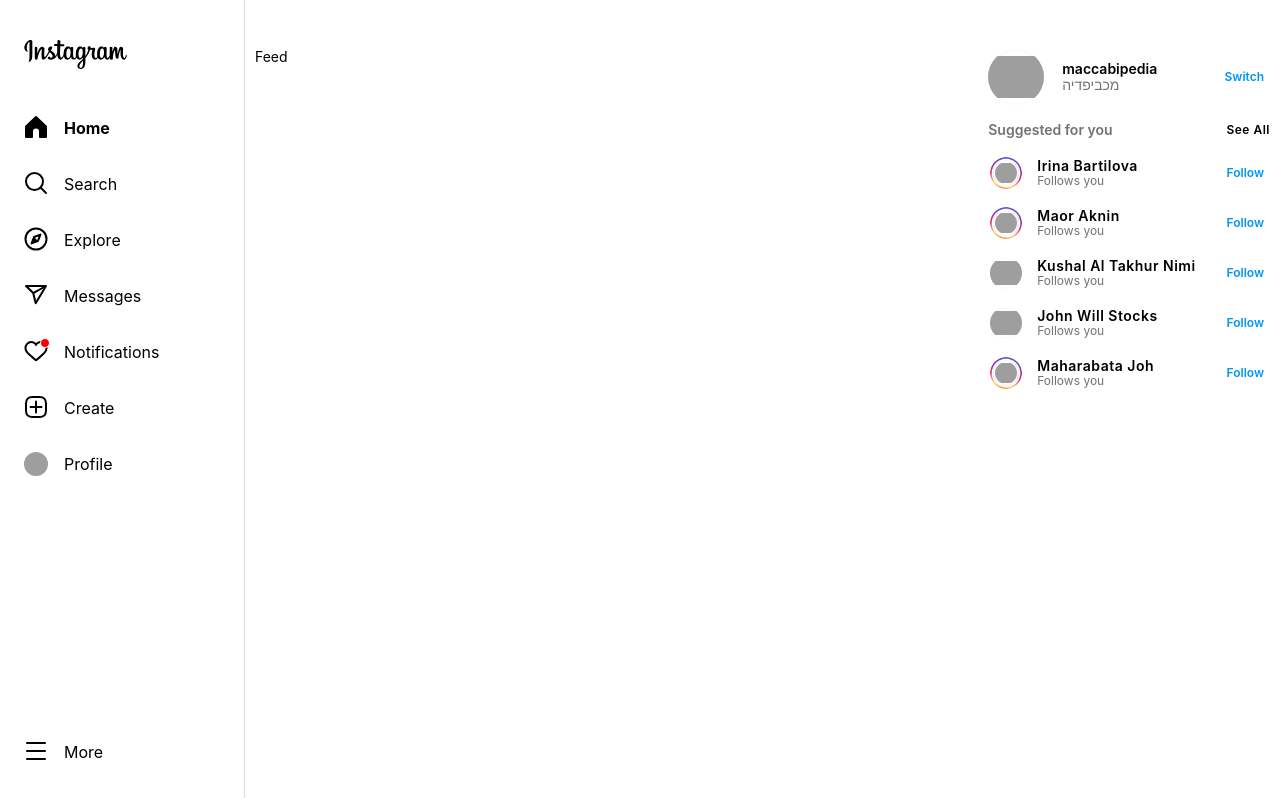
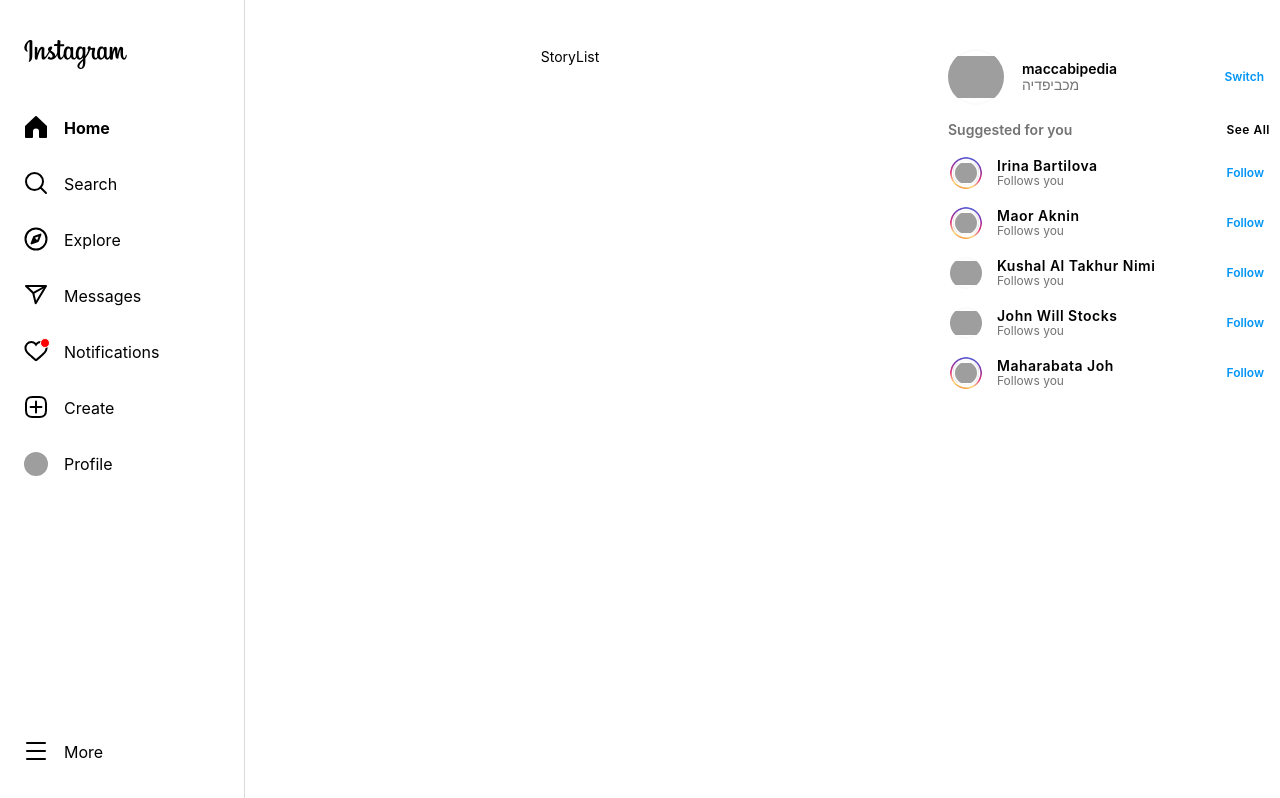
Before and after one commit to Lizon57/instadev, a React (Vite) app in the folder frontend/: page / in a window 1280 px wide. Built offline with nearby package versions, Linux system fonts and the light colour scheme; grey boxes are pictures that could not be loaded.

Commit message:
[code] Implement basic feed side content

```diff
--- a/frontend/src/cmps/feed/aside-content/aside-content.tsx
+++ b/frontend/src/cmps/feed/aside-content/aside-content.tsx
@@ -1,6 +1,6 @@
 import { RenderByDeviceWidth } from "../../layout/render-by-device-width/render-by-device-width"
-import { SuggestionsList } from "../suggestions/suggestion-list/suggestion-list"
-import { UserIndicator } from "../user-indicator/user-indicator"
+import { SuggestionsList } from "./suggestions/suggestion-list/suggestion-list"
+import { UserIndicator } from "./user-indicator/user-indicator"
 import './_style.scss'
 
 
--- a/frontend/src/cmps/feed/suggestions/suggestion-list/style.scss
+++ b/frontend/src/cmps/feed/aside-content/suggestions/suggestion-list/style.scss
@@ -1,5 +1,5 @@
-@import '../../../../styles/variable/import';
-@import '../../../../styles/function/import';
+@import '../../../../../styles/variable/import';
+@import '../../../../../styles/function/import';
 
 
 .feed--suggestion-list__container {
--- a/frontend/src/cmps/feed/suggestions/suggestion-preview/style.scss
+++ b/frontend/src/cmps/feed/aside-content/suggestions/suggestion-preview/style.scss
@@ -1,5 +1,5 @@
-@import "../../../../styles/mixin/import";
-@import "../../../../styles/function/import";
+@import "../../../../../styles/mixin/import";
+@import "../../../../../styles/function/import";
 
 
 .feed--suggestion-preview__container {
--- a/frontend/src/cmps/feed/suggestions/suggestion-preview/suggestion-preview.tsx
+++ b/frontend/src/cmps/feed/aside-content/suggestions/suggestion-preview/suggestion-preview.tsx
@@ -1,5 +1,5 @@
 import { Link } from "react-router-dom"
-import { Avatar } from "../../../../stories/common/avatar/avatar"
+import { Avatar } from "../../../../../stories/common/avatar/avatar"
 import './style.scss'
 
 
--- a/frontend/src/cmps/feed/user-indicator/style.scss
+++ b/frontend/src/cmps/feed/aside-content/user-indicator/style.scss
@@ -1,5 +1,5 @@
-@import "../../../styles/mixin/import";
-@import "../../../styles/function/import";
+@import "../../../../styles/mixin/import";
+@import "../../../../styles/function/import";
 
 
 .feed--user-indicator__container {
--- a/frontend/src/cmps/feed/user-indicator/user-indicator.tsx
+++ b/frontend/src/cmps/feed/aside-content/user-indicator/user-indicator.tsx
@@ -1,6 +1,6 @@
 import { Link } from "react-router-dom"
-import { Avatar } from "../../../stories/common/avatar/avatar"
-import profileImg from '../../../assets/images/profile-image.jpg'
+import { Avatar } from "../../../../stories/common/avatar/avatar"
+import profileImg from '../../../../assets/images/profile-image.jpg'
 import './style.scss'
 
 
--- /dev/null
+++ b/frontend/src/cmps/feed/main-content/main-content.tsx
@@ -0,0 +1,11 @@
+import { StoryList } from './story-list/story-list'
+import './style.scss'
+
+
+export function MainContent() {
+    return (
+        <main className="feed--main-content__container">
+            <StoryList />
+        </main>
+    )
+}
--- /dev/null
+++ b/frontend/src/cmps/feed/main-content/story-list/story-list.tsx
@@ -0,0 +1,7 @@
+export function StoryList() {
+    return (
+        <div>
+            StoryList
+        </div>
+    )
+}
--- /dev/null
+++ b/frontend/src/cmps/feed/main-content/style.scss
@@ -0,0 +1,10 @@
+@import '../../../styles/function/import';
+
+
+.feed--main-content__container {
+    display: flex;
+    flex-direction: column;
+    align-items: center;
+
+    width: getSizeInRem(630px);
+}
--- a/frontend/src/styles/function/_font-size-converts.scss
+++ b/frontend/src/styles/function/_font-size-converts.scss
@@ -1,5 +1,5 @@
 @function getSizeInRem($size) {
-    $remSize: calc($size / 16px);
+    $remSize: calc($size / 14px);
     @return calc($remSize * 1rem);
 }
 
--- a/frontend/src/views/feed/feed.tsx
+++ b/frontend/src/views/feed/feed.tsx
@@ -1,4 +1,5 @@
 import { AsideContent } from '../../cmps/feed/aside-content/aside-content'
+import { MainContent } from '../../cmps/feed/main-content/main-content'
 import './_style.scss'
 
 
@@ -6,9 +7,7 @@
     return (
         <div className="views--feed__container">
             <div className="centerize">
-                <main>
-                    Feed
-                </main>
+                <MainContent />
 
                 <AsideContent />
             </div>
```
Also changed, not shown: frontend/src/cmps/feed/aside-content/suggestions/suggestion-list/suggestion-list.tsx (renamed from frontend/src/cmps/feed/suggestions/suggestion-list/suggestion-list.tsx).
